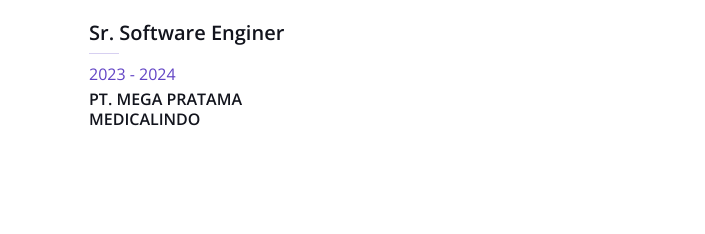
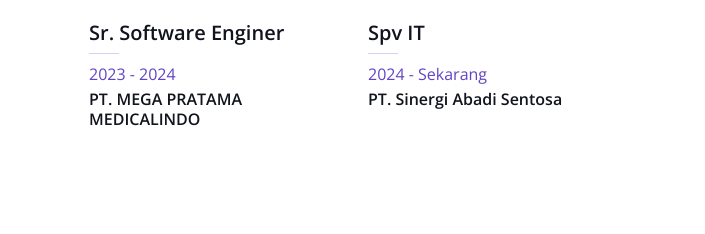
Before and after one commit to chocoalano/chocoalano.github.io, a plain HTML site: page index.html in a window 1280 px wide. Shown: the part 1705-1939 px from the top of the page, 575-1280 px from the left. Drawn offline with nearby package versions, Linux system fonts and the light colour scheme.

Commit message:
Update index.html

```diff
--- a/index.html
+++ b/index.html
@@ -303,6 +303,12 @@
                                     <p class="text-primary mb-1">2023 - 2024</p>
                                     <h6 class="mb-0">PT. MEGA PRATAMA MEDICALINDO</h6>
                                 </div>
+                                <div class="col-sm-6">
+                                    <h5>Spv IT</h5>
+                                    <hr class="text-primary my-2">
+                                    <p class="text-primary mb-1">2024 - Sekarang</p>
+                                    <h6 class="mb-0">PT. Sinergi Abadi Sentosa</h6>
+                                </div>
                             </div>
                         </div>
                         <div id="tab-2" class="tab-pane fade show p-0">
```
